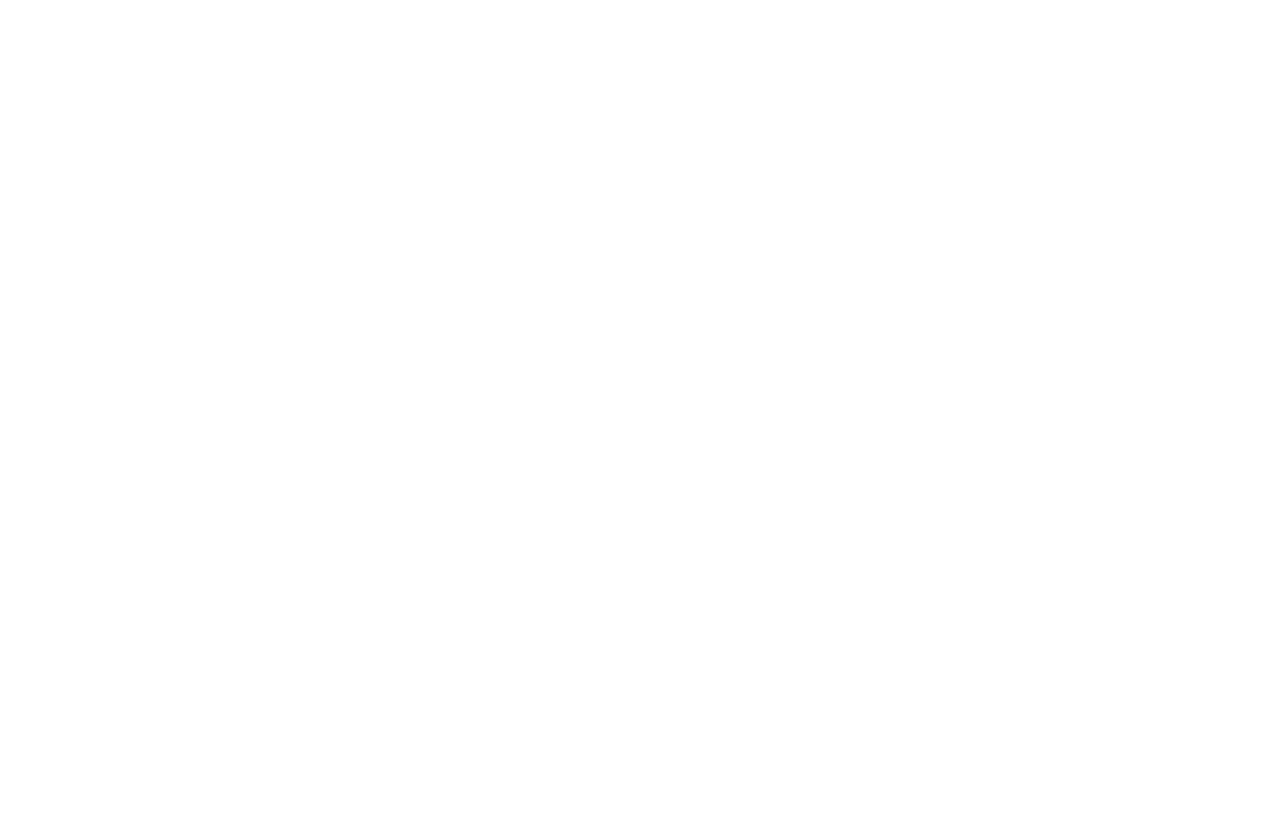
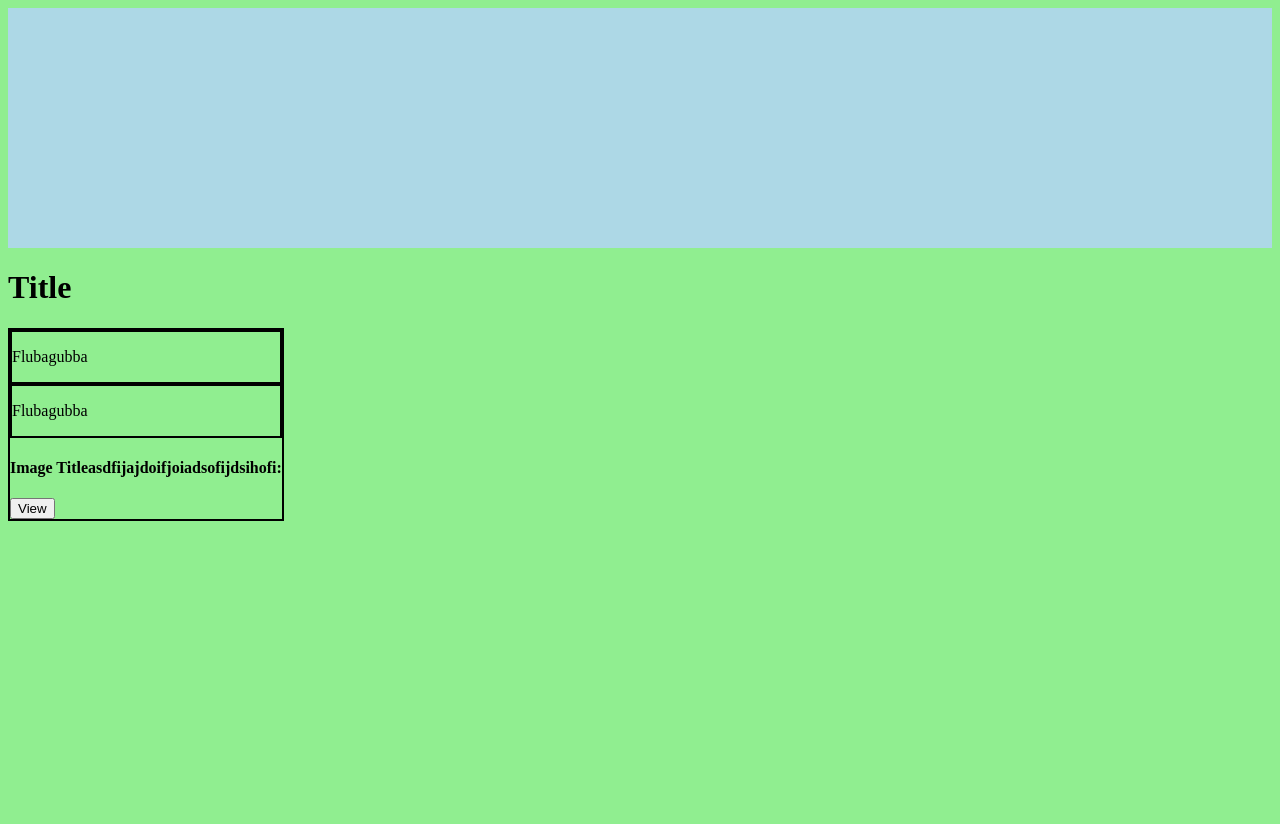
Before and after one commit to TheDeathMuffin/ASE-220---Layout-to-Webpage, a plain HTML site: page index.html in a window 1280 px wide. Before the commit the page ends 800 px from the top, so only its background shows below. Drawn offline with Linux system fonts and the light colour scheme.

Commit message:
COntent Changes

```diff
--- a/index.css
+++ b/index.css
@@ -8,14 +8,28 @@
 .row {
     flex-direction: row;
 }
+.overlay{
+    border: 2px solid black;
+    /* flex-shrink: 2; */
+    align-self: auto;
+}
+.button {
+    background-color: pink;
+}
+.item {
+    border: 2px solid black;
+}
 header {
     height: 240px;
-    color: lightblue;
+    background-color: lightblue;
 }
 body {
-    color: lightgreen;
+    background-color: lightgreen;
 }
 footer {
     height: 300px;
 }
+img {
+    height: 300px;
+}
 /* black background color, white text and no padding will adjust once the rest of the page is finished*/
--- a/index.html
+++ b/index.html
@@ -17,6 +17,7 @@
 
             </div>
         </header>
+        <h1>Title</h1>
         <!-- Can we add a class to main? -->
         <main class="container">
             <div name="filter-menu" class="container">
@@ -30,21 +31,21 @@
                 </div>
             </div>
             <div name="content" class="container">
-                <div name ="item" class="column">
+                <div name ="item" class="column item">
                     <div name ="picture" class="column">
-                        <div name="overlay" class="column">
-
+                        <div name="overlay" class="column overlay">
+                            <p>Flubagubba</p>
                         </div>
-                        <div name="overlay" class="column">
-
+                        <div name="overlay" class="column overlay">
+                            <p>Flubagubba</p>
                         </div>
                     </div>
                     <div name="title">
-
+                        <h4>Image Titleasdfijajdoifjoiadsofijdsihofi:</h4>
                     </div>
                     <div name="button-container">
                         <div name="button">
-
+                            <a href="https://google.com"><button type="button" name="View" href="google.com">View</button></a>
                         </div>
                         <div name="button">
 
```
